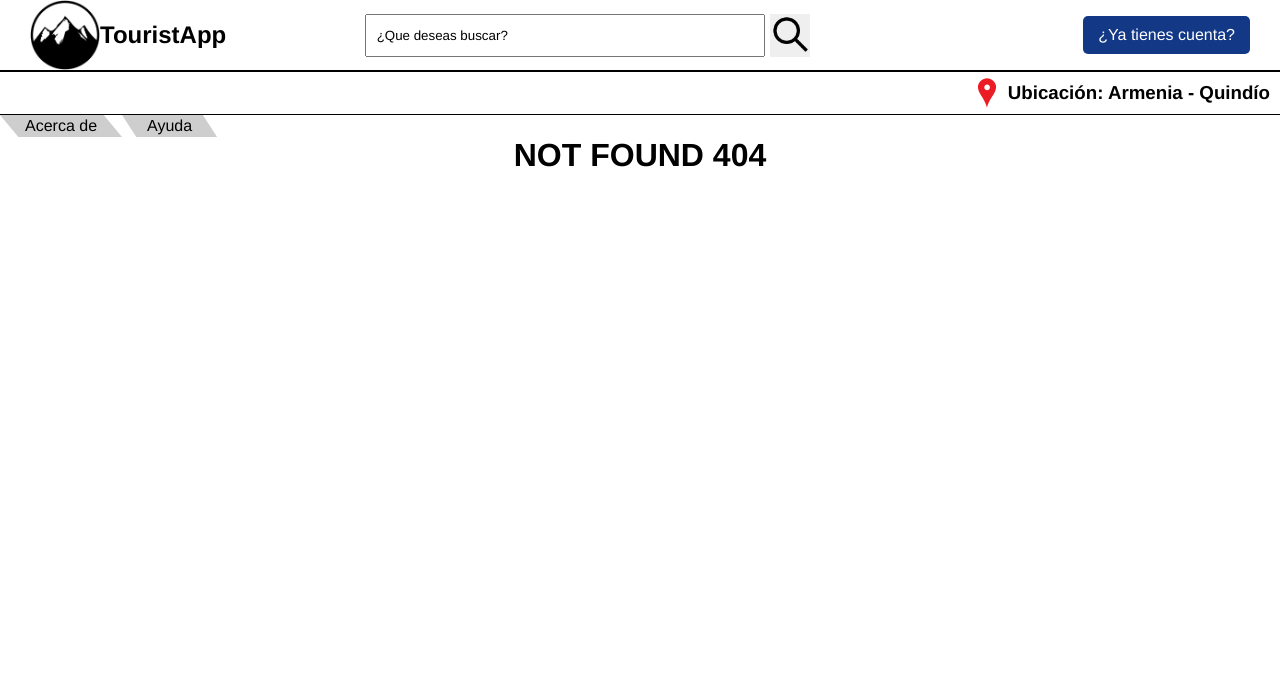
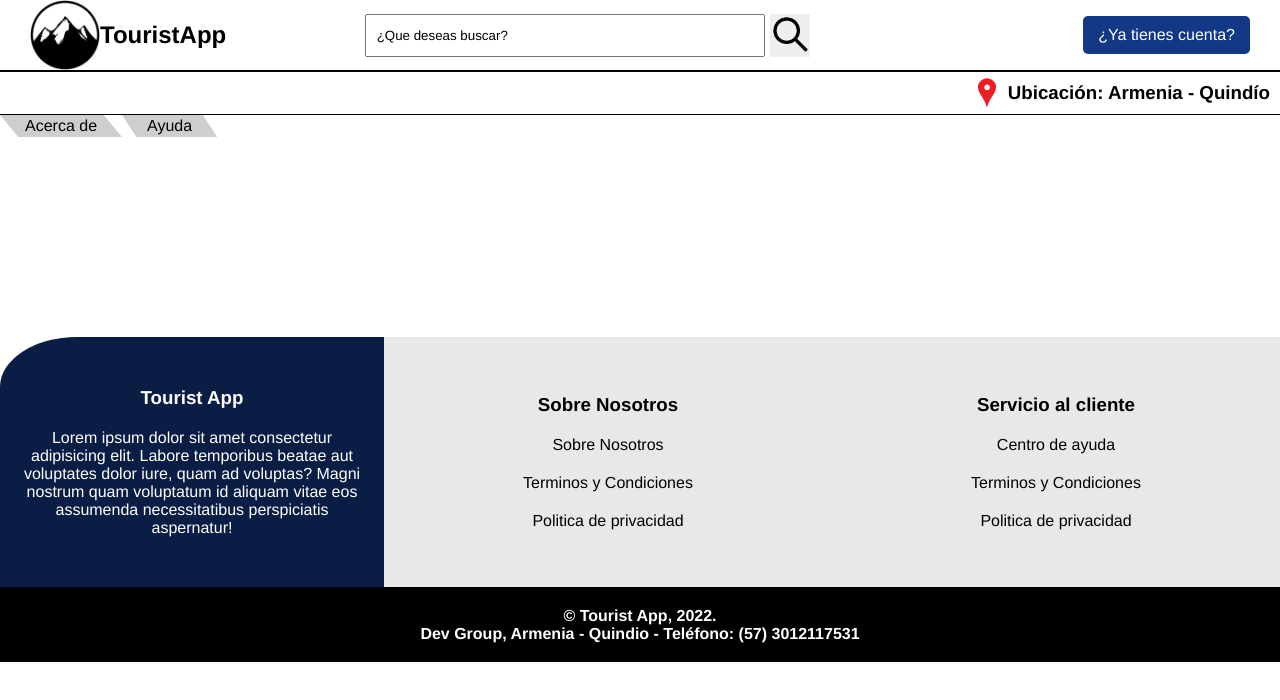
Before and after one commit to JuanPabloRami/Project-TouristAPP, a React (Create React App) app: page /footer in a window 1280 px wide. Before the commit this address had no page. Shown: the top 700 px of the page. Built offline with nearby package versions, Linux system fonts and the light colour scheme; the HTML template or start-up script is replaced by a standard one.

Commit message:
Se agrego el componente de footer

```diff
--- a/src/App.js
+++ b/src/App.js
@@ -4,6 +4,7 @@ import { Navbar} from '../src/components/Navbar/Navbar'
 import {Login} from '../src/components/Login/Login'
 import { Registro } from './components/Registro/Registro.jsx'
 import { NotFound } from './components/Not Found/NotFound.jsx'
+import { Footer } from './components/Footer/Footer.jsx'
 
 
 
@@ -15,6 +16,8 @@ function App() {
         <Route path='/register' element={<Registro/>} />
         <Route path='/login' element={<Login/>} />
         <Route path='*' element={<NotFound/>} />
+        <Route path='/footer' element={<Footer/>} />
+
       </Routes>
 
     </div>
--- /dev/null
+++ b/src/components/Footer/Footer.jsx
@@ -0,0 +1,32 @@
+import React from 'react'
+
+
+export const Footer = () => {
+    return(
+        <footer className='footer'>
+            <div className='containerInfo'>
+                <div className='infoApp'>
+                    <h3>Tourist App</h3>
+                    <p>Lorem ipsum dolor sit amet consectetur adipisicing elit. Labore temporibus beatae aut voluptates dolor iure, quam ad voluptas? Magni nostrum quam voluptatum id aliquam vitae eos assumenda necessitatibus perspiciatis aspernatur!</p>
+                </div>
+                <div className='contentButtons'>
+                    <div className='aboutUss'>
+                        <h3>Sobre Nosotros</h3>
+                        <p><a href="/">Sobre Nosotros</a></p>
+                        <p><a href="/">Terminos y Condiciones</a></p>
+                        <p><a href="/">Politica de privacidad</a></p>
+                    </div>
+                    <div className='customerService'>
+                        <h3>Servicio al cliente</h3>
+                        <p><a href="/">Centro de ayuda</a></p>
+                        <p><a href="/">Terminos y Condiciones</a></p>
+                        <p><a href="/">Politica de privacidad</a></p>
+                    </div>
+                </div>
+            </div>
+            <div className='subFooter'>
+                <h4>© Tourist App, 2022. <br />Dev Group, Armenia - Quindio - Teléfono: (57) 3012117531</h4>
+            </div>
+        </footer>
+    )
+}
--- a/src/components/Login/Login.jsx
+++ b/src/components/Login/Login.jsx
@@ -1,4 +1,5 @@
 import React from 'react'
+
 
 export const Login = () => {
   return (
--- a/src/index.css
+++ b/src/index.css
@@ -204,3 +204,73 @@ margin: 11px 0px;
 	text-decoration: none;
 }
 /* -- terminación del menu desplegable -- */
+
+
+/* -- Footer -- */
+.footer{
+  margin-top: 200px;
+  width: 100%;
+
+}
+
+.infoApp{
+  width: 30%;
+  background-color: #0a1d44;
+  color: #fff;
+  height: 250px;
+  display: flex;
+  flex-direction: column;
+  align-items: center;
+  justify-content: center;
+  gap: 20px;
+  padding: 15px;
+  -moz-border-radius: 20% 0 0 0;
+  -webkit-border-radius: 20% 0 0 0;
+  border-radius: 20% 0 0 0;
+
+}
+
+.containerInfo{
+  display: flex;
+  flex-direction: row;
+
+}
+
+
+.contentButtons{
+  display: flex;
+  justify-content: space-around;
+  width: 70%;
+  background-color: #e8e8e8;
+}
+
+.customerService,.aboutUss{
+  display: flex;
+  justify-content: center;
+  flex-direction: column;
+  align-items: center;
+  gap: 20px;
+}
+
+.customerService p a{
+  text-decoration: none;
+  color: #000;
+}
+
+.aboutUss p a{
+  text-decoration: none;
+  color: #000;
+}
+
+.subFooter{
+  display: flex;
+  align-items: center;
+  justify-content: center;
+  background-color: #000;
+  color: #fff;
+  height: 75px;
+}
+
+
+
+/* -- terminacion del Footer -- */
```
